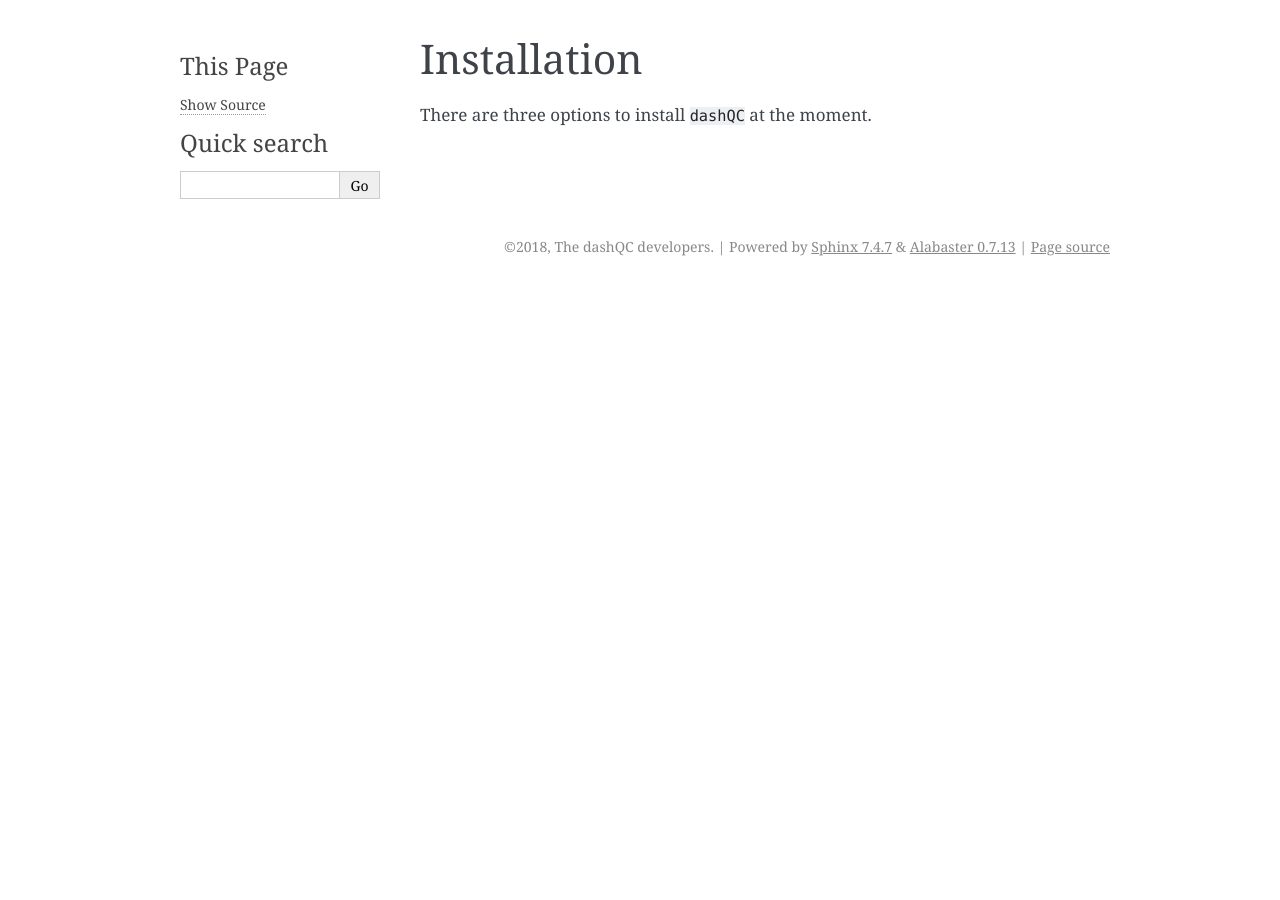
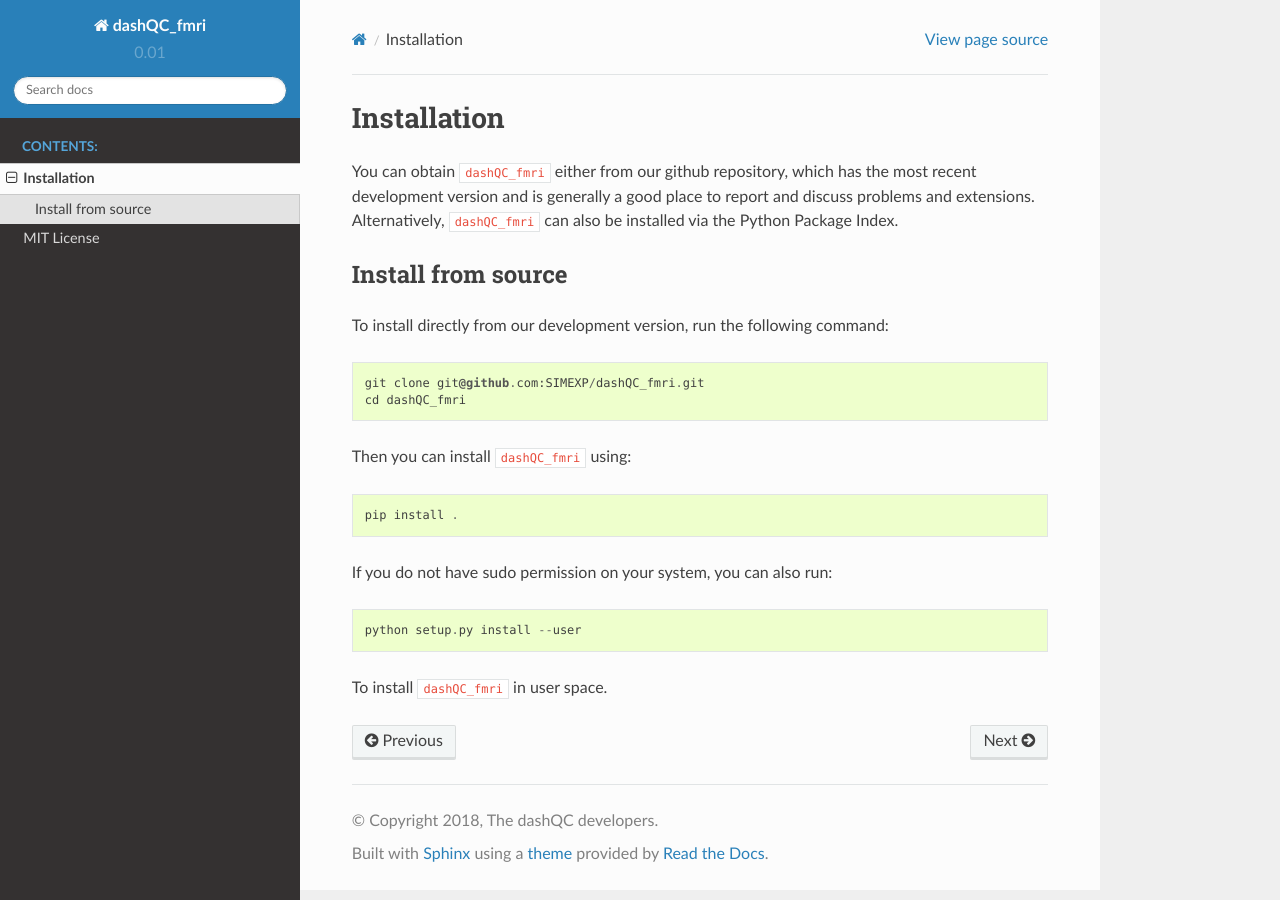
Before and after one commit to SIMEXP/dashQC_fmri, a Sphinx documentation site: the page built from docs/source/install.rst, in a window 1280 px wide. Built offline with Sphinx 7.4.7 and the Read the Docs theme 2.0.0, drawn with Linux system fonts in a browser that asks for light colours; pages that are not in the unit, such as notebooks, are missing from menus.

Commit message:
doc update

```diff
--- a/docs/source/conf.py
+++ b/docs/source/conf.py
@@ -76,7 +76,7 @@ pygments_style = 'sphinx'
 # The theme to use for HTML and HTML Help pages.  See the documentation for
 # a list of builtin themes.
 #
-html_theme = 'alabaster'
+html_theme = 'sphinx_rtd_theme'
 
 # Theme options are theme-specific and customize the look and feel of a theme
 # further.  For a list of options available for each theme, see the
--- a/docs/source/install.rst
+++ b/docs/source/install.rst
@@ -1,4 +1,25 @@
 Installation
 ============
 
-There are three options to install ``dashQC`` at the moment.
+You can obtain ``dashQC_fmri`` either from our github repository, which has the
+most recent development version and is generally a good place to report and
+discuss problems and extensions. Alternatively, ``dashQC_fmri`` can also be
+installed via the Python Package Index.
+
+Install from source
+-------------------
+
+To install directly from our development version, run the following command::
+
+    git clone git@github.com:SIMEXP/dashQC_fmri.git
+    cd dashQC_fmri
+
+Then you can install ``dashQC_fmri`` using::
+
+    pip install .
+
+If you do not have sudo permission on your system, you can also run::
+
+    python setup.py install --user
+
+To install ``dashQC_fmri`` in user space.
```
